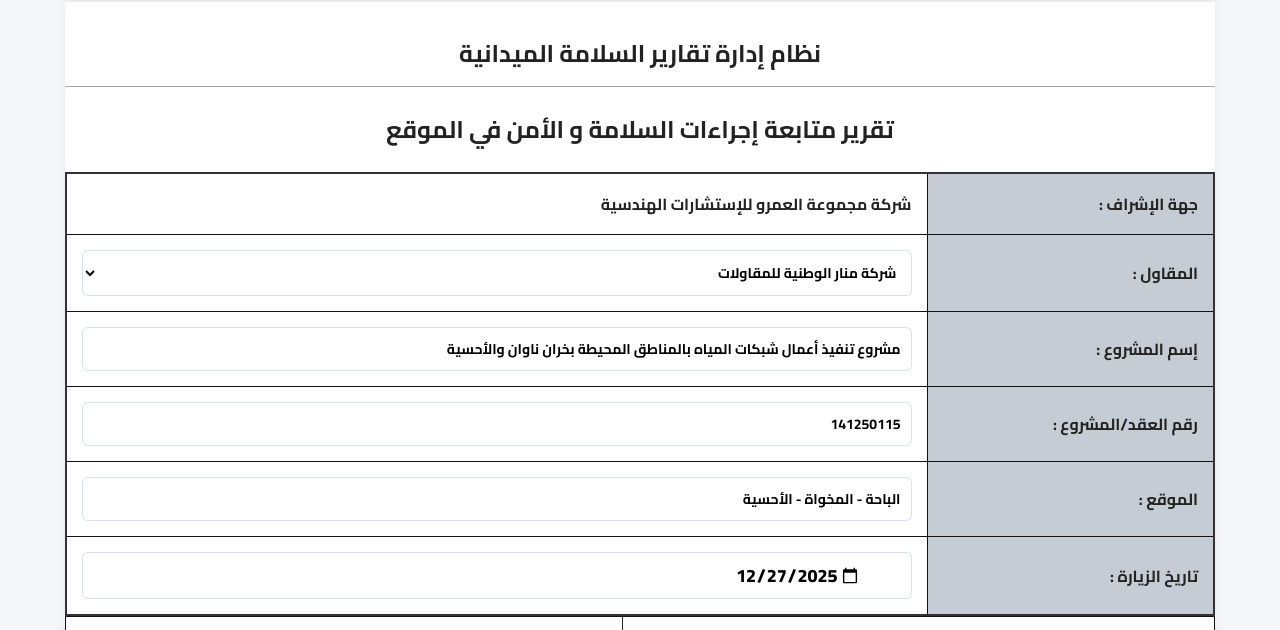
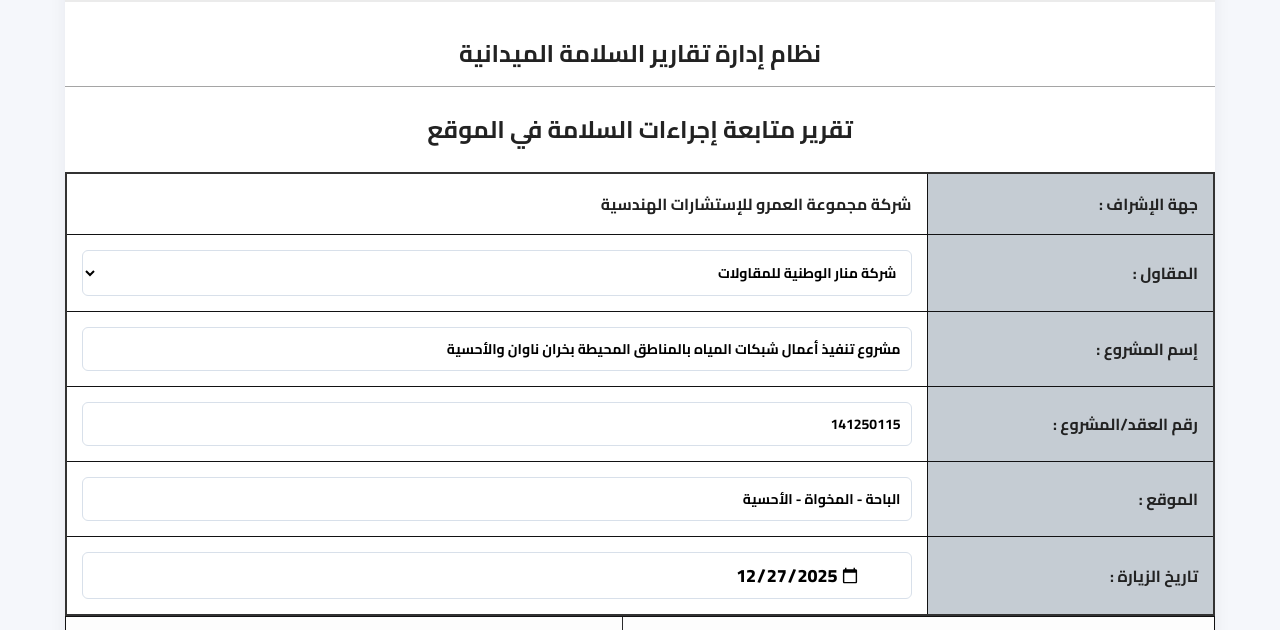
Before and after one commit to mhmdhamed851/---, a plain HTML site: page index.html in a window 1280 px wide. Shown: the part 136-766 px from the top of the page. Drawn offline with Linux system fonts and the light colour scheme; a web font is replaced by a local one.

Commit message:
Update safety report subtitle in index.html

```diff
--- a/index.html
+++ b/index.html
@@ -29,7 +29,7 @@
         </header>
         <section class="section-project" id="section-project">
             <h1>نظام إدارة تقارير السلامة الميدانية</h1>
-            <h2>تقرير متابعة إجراءات السلامة و الأمن في الموقع</h2>
+            <h2>تقرير متابعة إجراءات السلامة في الموقع</h2>
             <table class="table">
                 <tr>
                     <th class="table-th1">جهة الإشراف :</th>
```
